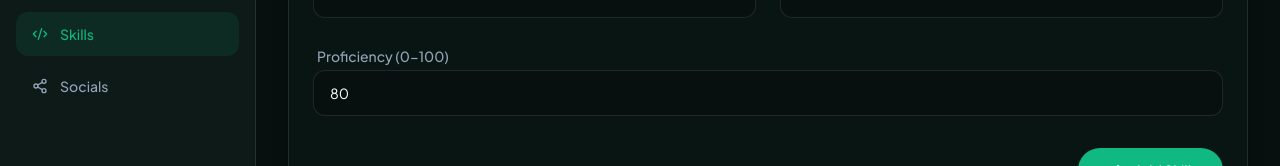
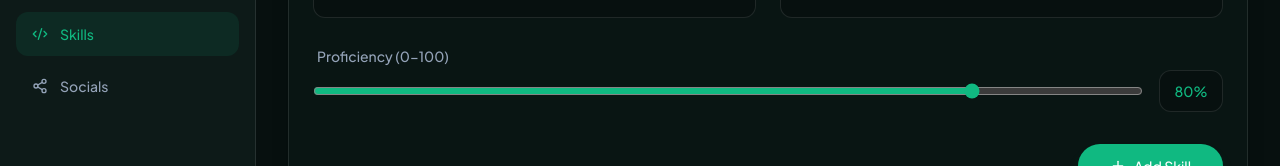
Before and after one commit to the-umersaiyad/Portfolio, a Next.js app: page /admin/skills in a window 1280 px wide. Shown: the part 300-466 px from the top of the page. Built offline with nearby package versions, Linux system fonts and the light colour scheme; no server answers; the database is empty.

Commit message:
feat: add form validations and proficiency slider

```diff
--- a/app/admin/profile/page.tsx
+++ b/app/admin/profile/page.tsx
@@ -57,7 +57,7 @@ export default async function ProfileAdminPage() {
           </div>
           <div className="space-y-1.5">
             <label className="text-sm font-medium text-text-secondary ml-1">Phone</label>
-            <input name="phone" defaultValue={profile.phone} required className="w-full bg-bg border border-border rounded-xl px-4 py-3 text-sm text-text focus:outline-none focus:border-accent transition-all" />
+            <input name="phone" type="tel" defaultValue={profile.phone} required className="w-full bg-bg border border-border rounded-xl px-4 py-3 text-sm text-text focus:outline-none focus:border-accent transition-all" />
           </div>
           <div className="space-y-1.5">
             <label className="text-sm font-medium text-text-secondary ml-1">Location</label>
--- a/app/admin/projects/page.tsx
+++ b/app/admin/projects/page.tsx
@@ -53,7 +53,7 @@ export default async function ProjectsAdminPage(props: { searchParams?: Promise<
           </div>
           <div className="space-y-1.5">
             <label className="text-sm font-medium text-text-secondary ml-1">Link URL</label>
-            <input name="link" defaultValue={projectToEdit?.link || ""} required className="w-full bg-bg border border-border rounded-xl px-4 py-3 text-sm text-text focus:outline-none focus:border-accent transition-all" />
+            <input name="link" type="url" defaultValue={projectToEdit?.link || ""} required className="w-full bg-bg border border-border rounded-xl px-4 py-3 text-sm text-text focus:outline-none focus:border-accent transition-all" />
           </div>
           <div className="space-y-1.5 md:col-span-2">
             <label className="text-sm font-medium text-text-secondary ml-1">Description</label>
--- a/app/admin/skills/page.tsx
+++ b/app/admin/skills/page.tsx
@@ -4,6 +4,7 @@ import { addSkill, deleteSkill, updateSkill } from "./actions";
 import { Code2, Plus, Edit, X } from "lucide-react";
 import { SubmitButton } from "@/components/SubmitButton";
 import { SkillsList } from "@/components/SkillsList";
+import { ProficiencyInput } from "@/components/ProficiencyInput";
 import Link from "next/link";
 import { eq } from "drizzle-orm";
 
@@ -55,7 +56,7 @@ export default async function SkillsAdminPage(props: { searchParams?: Promise<an
           </div>
           <div className="space-y-1.5 md:col-span-2">
             <label className="text-sm font-medium text-text-secondary ml-1">Proficiency (0-100)</label>
-            <input name="proficiency" type="number" min="0" max="100" defaultValue={skillToEdit?.proficiency?.toString() || "80"} required className="w-full bg-bg border border-border rounded-xl px-4 py-3 text-sm text-text focus:outline-none focus:border-accent transition-all" />
+            <ProficiencyInput defaultValue={skillToEdit?.proficiency?.toString() || "80"} />
           </div>
 
           <div className="md:col-span-2 pt-2 flex justify-end">
--- /dev/null
+++ b/components/ProficiencyInput.tsx
@@ -0,0 +1,25 @@
+"use client";
+
+import React, { useState } from "react";
+
+export function ProficiencyInput({ defaultValue }: { defaultValue: string }) {
+  const [value, setValue] = useState(defaultValue || "80");
+
+  return (
+    <div className="flex items-center gap-4">
+      <input
+        name="proficiency"
+        type="range"
+        min="0"
+        max="100"
+        value={value}
+        onChange={(e) => setValue(e.target.value)}
+        required
+        className="flex-1 accent-accent"
+      />
+      <div className="w-16 text-center bg-bg border border-border rounded-xl py-2.5 text-sm font-medium text-accent">
+        {value}%
+      </div>
+    </div>
+  );
+}
```
